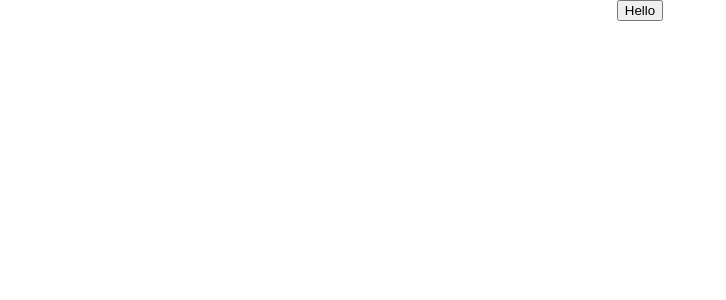
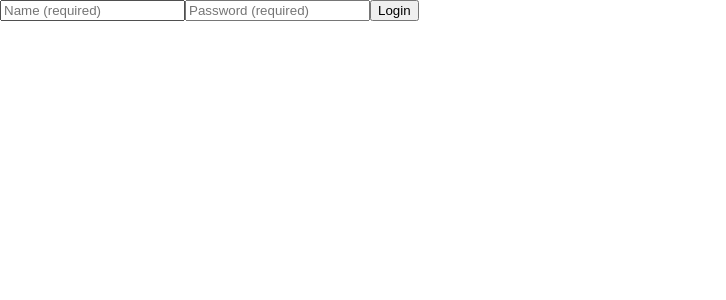
Before and after one commit to ACC25/wakaru-frontend, a React (Create React App) app: page / in a window 1280 px wide. Shown: the top 300 px of the page, without its empty margins (0-726 px from the left). Built offline with nearby package versions, Linux system fonts and the light colour scheme.

Commit message:
Adds login form to homepage

```diff
--- a/src/App.js
+++ b/src/App.js
@@ -1,28 +1,13 @@
 import React, { Component } from 'react';
-import logo from './logo.svg';
 import './App.css';
+import HomePage from './components/homePage.js'
 
-class ActionButton extends Component {
+class App extends Component {
   render() {
     return (
-      <button className="action-button" onClick={this.props.onClick}>
-        {this.props.text}
-      </button>
+      <HomePage/>
     )
   }
 }
 
-class App extends Component {
-  handleClick() {
-    alert('Hello!')
-  }
-  render() {
-    return (
-      <div className="App">
-        <ActionButton text="Hello" onClick={this.handleClick}/>
-      </div>
-    );
-  }
-}
-
 export default App;
--- /dev/null
+++ b/src/components/homePage.js
@@ -0,0 +1,23 @@
+import React, { Component } from 'react';
+
+class HomePage extends Component {
+  render() {
+    return (
+      React.createElement('form', {className: 'ContactForm'},
+        React.createElement('input', {
+          type: 'text',
+          placeholder: 'Name (required)',
+          value: this.props.value,
+        }),
+        React.createElement('input', {
+          type: 'text',
+          placeholder: 'Password (required)',
+          value: this.props.value,
+        }),
+        React.createElement('button', {type: 'submit'}, "Login")
+      )
+    )
+  }
+}
+
+export default HomePage;
```
Also changed, not shown: src/components/loginForm.js (added, +9 -0 lines).
